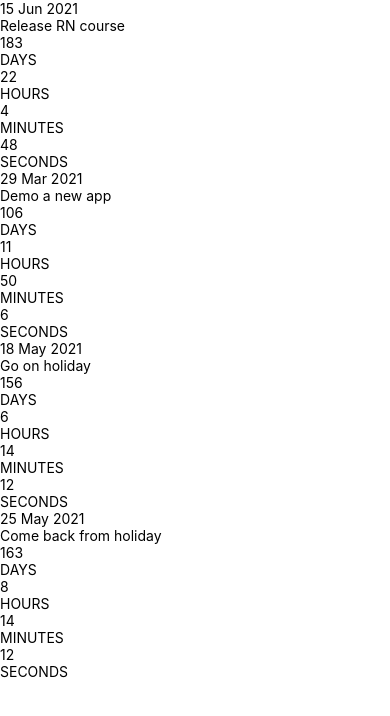
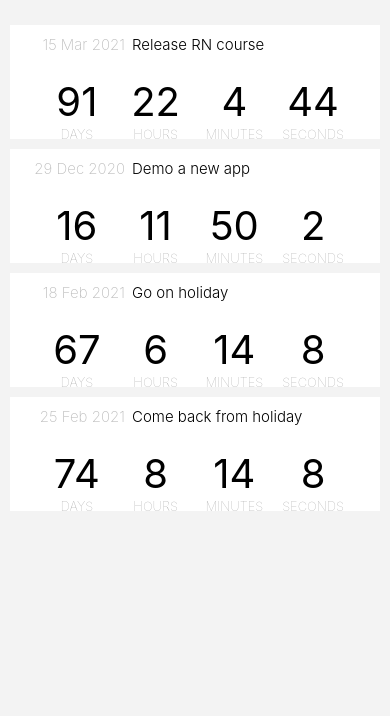
Before and after one commit to paisanousa/countdown-expo, a React Native app: screen / in a window 390 px wide. Shown: the top 716 px of the page. Built offline with nearby package versions, Linux system fonts and the light colour scheme.

Commit message:
Add changes through Module 4

```diff
--- a/EventCard.js
+++ b/EventCard.js
@@ -3,7 +3,57 @@
 import PropTypes from "prop-types";
 import { formatDate, getCountdownParts } from "./api";
 
-const styles = StyleSheet.create({});
+const styles = StyleSheet.create({
+  card: {
+    backgroundColor: "#fff",
+    flex: 1,
+    padding: 10,
+    paddingTop: 10,
+    paddingBottom: 20,
+    margin: 10,
+    marginTop: 5,
+    marginBottom: 5,
+  },
+  cardHeader: {
+    flex: 1,
+    flexDirection: "row",
+  },
+  date: {
+    fontWeight: "200",
+    fontSize: 15,
+    color: "#bdbdbd",
+    width: "30%",
+    textAlign: "right",
+  },
+  title: {
+    fontSize: 15,
+    fontWeight: "300",
+    marginLeft: 7,
+    textAlign: "left",
+  },
+  counterContainer: {
+    flex: 1,
+    flexDirection: "row",
+    justifyContent: "space-between",
+    paddingLeft: "5%",
+    paddingRight: "5%",
+  },
+  counter: {
+    width: "25%",
+    flex: 1,
+  },
+  counterText: {
+    fontSize: 40,
+    textAlign: "center",
+  },
+  counterLabel: {
+    fontSize: 13,
+    fontWeight: "100",
+    color: "#a3a3a3",
+    textAlign: "center",
+    paddingTop: 0,
+  },
+});
 
 export default function EventCard({ event }) {
   const { days, hours, minutes, seconds } = getCountdownParts(event.date);
--- a/EventList.js
+++ b/EventList.js
@@ -1,7 +1,15 @@
 import React, { Component } from "react";
-import { FlatList } from "react-native";
+import { FlatList, StyleSheet } from "react-native";
 
 import EventCard from "./EventCard";
+
+const styles = StyleSheet.create({
+  list: {
+    flex: 1,
+    paddingTop: 20,
+    backgroundColor: "#F3F3F3",
+  },
+});
 
 class EventList extends Component {
   state = {
@@ -9,6 +17,15 @@
   };
 
   componentDidMount() {
+    setInterval(() => {
+      this.setState({
+        events: this.state.events.map((evt) => ({
+          ...evt,
+          timer: Date.now(),
+        })),
+      });
+    }, 1000);
+
     const events = require("./db.json").events.map((e) => ({
       ...e,
       date: new Date(e.date),
@@ -19,6 +36,7 @@
   render() {
     return (
       <FlatList
+        style={styles.list}
         data={this.state.events}
         renderItem={({ item }) => <EventCard event={item} />}
         keyExtractor={(item) => item.id}
--- a/db.json
+++ b/db.json
@@ -2,22 +2,22 @@
   "events": [
     {
       "title": "Release RN course",
-      "date": "2021-06-15T00:00:00.000Z",
+      "date": "2021-03-15T00:00:00.000Z",
       "id": "05dafc66-bd91-43a0-a752-4dc40f039144"
     },
     {
       "title": "Demo a new app",
-      "date": "2021-03-29T13:45:18.000Z",
+      "date": "2020-12-29T13:45:18.000Z",
       "id": "001c9b6d-00a9-465c-a2d3-afb7176a0a87"
     },
     {
       "title": "Go on holiday",
-      "date": "2021-05-18T08:09:24.000Z",
+      "date": "2021-02-18T08:09:24.000Z",
       "id": "4cdbe78f-54df-4769-bf3b-02a930161ec5"
     },
     {
       "title": "Come back from holiday",
-      "date": "2021-05-25T10:09:24.000Z",
+      "date": "2021-02-25T10:09:24.000Z",
       "id": "81066e94-5e2a-410a-986c-67dcc72d3a82"
     }
   ]
```
